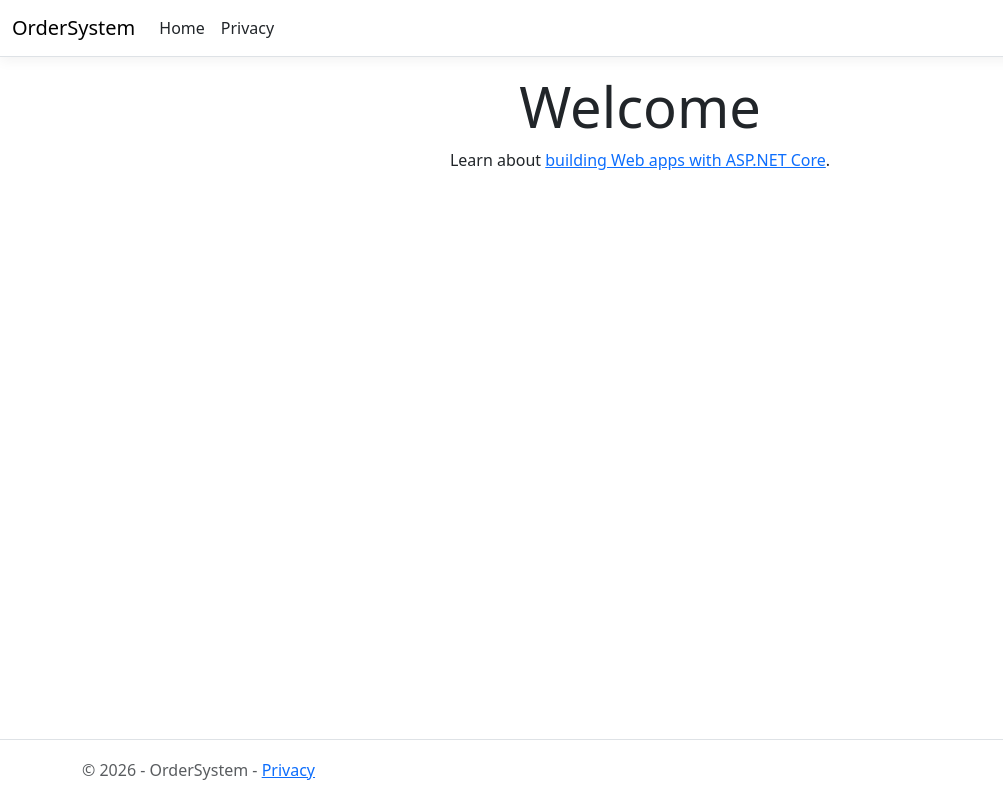
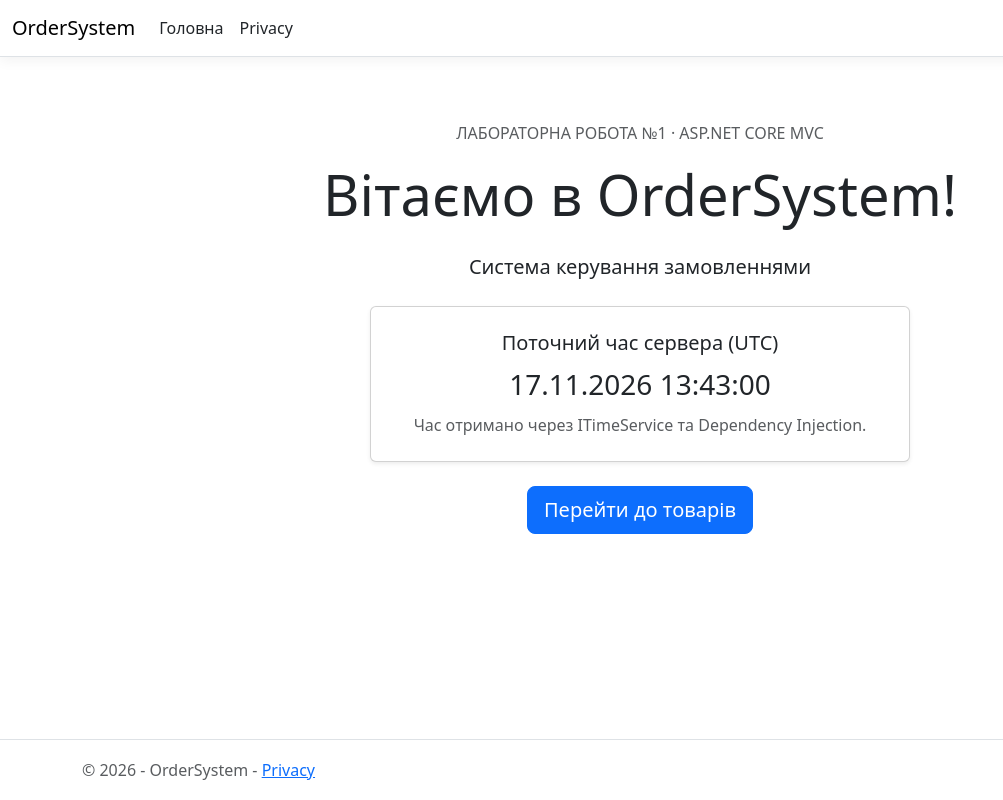
Before and after one commit to sarccasm/blablabla, an ASP.NET Core app: page / in a window 1280 px wide. Shown: the whole page, without its empty margins (0-1003 px from the left). Run offline with ASP.NET Core 8, Linux system fonts and the light colour scheme; style sheets or scripts are compiled from the project's sources.

Commit message:
lab01: init mvc project, add HomeController and time service

```diff
--- a/Controllers/HomeController.cs
+++ b/Controllers/HomeController.cs
@@ -1,21 +1,22 @@
 using System.Diagnostics;
 using Microsoft.AspNetCore.Mvc;
 using OrderSystem.Models;
+using OrderSystem.Services;
 
 namespace OrderSystem.Controllers;
 
 public class HomeController : Controller
 {
-    private readonly ILogger<HomeController> _logger;
+    private readonly ITimeService _timeService;
 
-    public HomeController(ILogger<HomeController> logger)
+    public HomeController(ITimeService timeService)
     {
-        _logger = logger;
+        _timeService = timeService;
     }
 
     public IActionResult Index()
     {
-        return View();
+        return View(new HomeViewModel("Вітаємо в OrderSystem!", _timeService.GetCurrentTime()));
     }
 
     public IActionResult Privacy()
--- /dev/null
+++ b/Models/HomeViewModel.cs
@@ -0,0 +1,3 @@
+namespace OrderSystem.Models;
+
+public sealed record HomeViewModel(string Greeting, DateTimeOffset CurrentTime);
--- a/Properties/launchSettings.json
+++ b/Properties/launchSettings.json
@@ -5,7 +5,7 @@
       "commandName": "Project",
       "dotnetRunMessages": true,
       "launchBrowser": true,
-      "applicationUrl": "http://localhost:0",
+      "applicationUrl": "http://localhost:5080",
       "environmentVariables": {
         "ASPNETCORE_ENVIRONMENT": "Development"
       }
@@ -14,7 +14,7 @@
       "commandName": "Project",
       "dotnetRunMessages": true,
       "launchBrowser": true,
-      "applicationUrl": "https://localhost:0;http://localhost:0",
+      "applicationUrl": "https://localhost:7080;http://localhost:5080",
       "environmentVariables": {
         "ASPNETCORE_ENVIRONMENT": "Development"
       }
--- /dev/null
+++ b/Services/ITimeService.cs
@@ -0,0 +1,6 @@
+namespace OrderSystem.Services;
+
+public interface ITimeService
+{
+    DateTimeOffset GetCurrentTime();
+}
--- /dev/null
+++ b/Services/TimeService.cs
@@ -0,0 +1,6 @@
+namespace OrderSystem.Services;
+
+public sealed class TimeService : ITimeService
+{
+    public DateTimeOffset GetCurrentTime() => DateTimeOffset.UtcNow;
+}
--- a/Views/Home/Index.cshtml
+++ b/Views/Home/Index.cshtml
@@ -1,8 +1,17 @@
+@model HomeViewModel
 @{
-    ViewData["Title"] = "Home Page";
+    ViewData["Title"] = "Головна";
 }
-
-<div class="text-center">
-    <h1 class="display-4">Welcome</h1>
-    <p>Learn about <a href="https://learn.microsoft.com/aspnet/core">building Web apps with ASP.NET Core</a>.</p>
-</div>
+<section class="text-center py-5">
+    <p class="text-uppercase text-muted">Лабораторна робота №1 · ASP.NET Core MVC</p>
+    <h1 class="display-4">@Model.Greeting</h1>
+    <p class="lead mt-4">Система керування замовленнями</p>
+    <div class="card mx-auto my-4 shadow-sm" style="max-width: 540px;">
+        <div class="card-body p-4">
+            <h2 class="h5">Поточний час сервера (UTC)</h2>
+            <time class="fs-3" datetime="@Model.CurrentTime.ToString("O")">@Model.CurrentTime.ToString("dd.MM.yyyy HH:mm:ss")</time>
+            <p class="text-muted mt-2 mb-0">Час отримано через ITimeService та Dependency Injection.</p>
+        </div>
+    </div>
+    <a class="btn btn-primary btn-lg" href="/Products">Перейти до товарів</a>
+</section>
--- /dev/null
+++ b/Views/Products/Index.cshtml
@@ -0,0 +1,6 @@
+@{
+    ViewData["Title"] = "Товари";
+}
+<h1>Товари</h1>
+<p>Каталог товарів буде реалізовано в наступних лабораторних роботах.</p>
+<a asp-controller="Home" asp-action="Index">На головну</a>
--- a/Views/Shared/_Layout.cshtml
+++ b/Views/Shared/_Layout.cshtml
@@ -1,5 +1,5 @@
 <!DOCTYPE html>
-<html lang="en">
+<html lang="uk">
 <head>
     <meta charset="utf-8" />
     <meta name="viewport" content="width=device-width, initial-scale=1.0" />
@@ -21,7 +21,7 @@
                 <div class="navbar-collapse collapse d-sm-inline-flex justify-content-between">
                     <ul class="navbar-nav flex-grow-1">
                         <li class="nav-item">
-                            <a class="nav-link text-dark" asp-area="" asp-controller="Home" asp-action="Index">Home</a>
+                            <a class="nav-link text-dark" asp-area="" asp-controller="Home" asp-action="Index">Головна</a>
                         </li>
                         <li class="nav-item">
                             <a class="nav-link text-dark" asp-area="" asp-controller="Home" asp-action="Privacy">Privacy</a>
```
Also changed, not shown: Controllers/ProductsController.cs (added, +8 -0 lines), Program.cs (+16 -1 lines), docs/PR.md (added, +9 -0 lines), docs/verification.md (added, +17 -0 lines), README.md (added), 1 other file.
